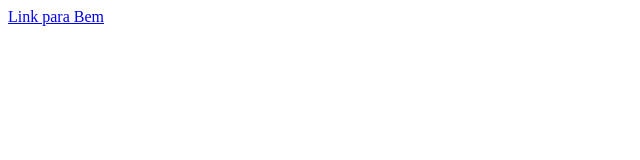
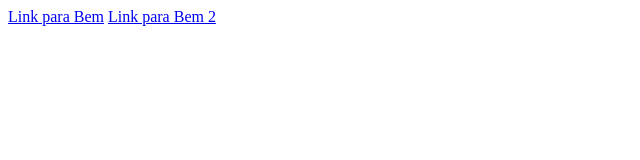
Before and after one commit to fschwalm/test-gh-pages-bem, a plain HTML site: page index.html in a window 1280 px wide. Shown: the whole page, without its empty margins (0-640 px from the left). Drawn offline with Linux system fonts and the light colour scheme.

Commit message:
outro link

```diff
--- a/index.html
+++ b/index.html
@@ -8,5 +8,6 @@
 </head>
 <body>
     <a href="https://desenv2.tecbemlabs.com.br/autenticacao/login">Link para Bem</a>
+    <a href="https://srvhiis04.bempromotora.com.br/autenticacao/login">Link para Bem 2</a>
 </body>
 </html>
```
